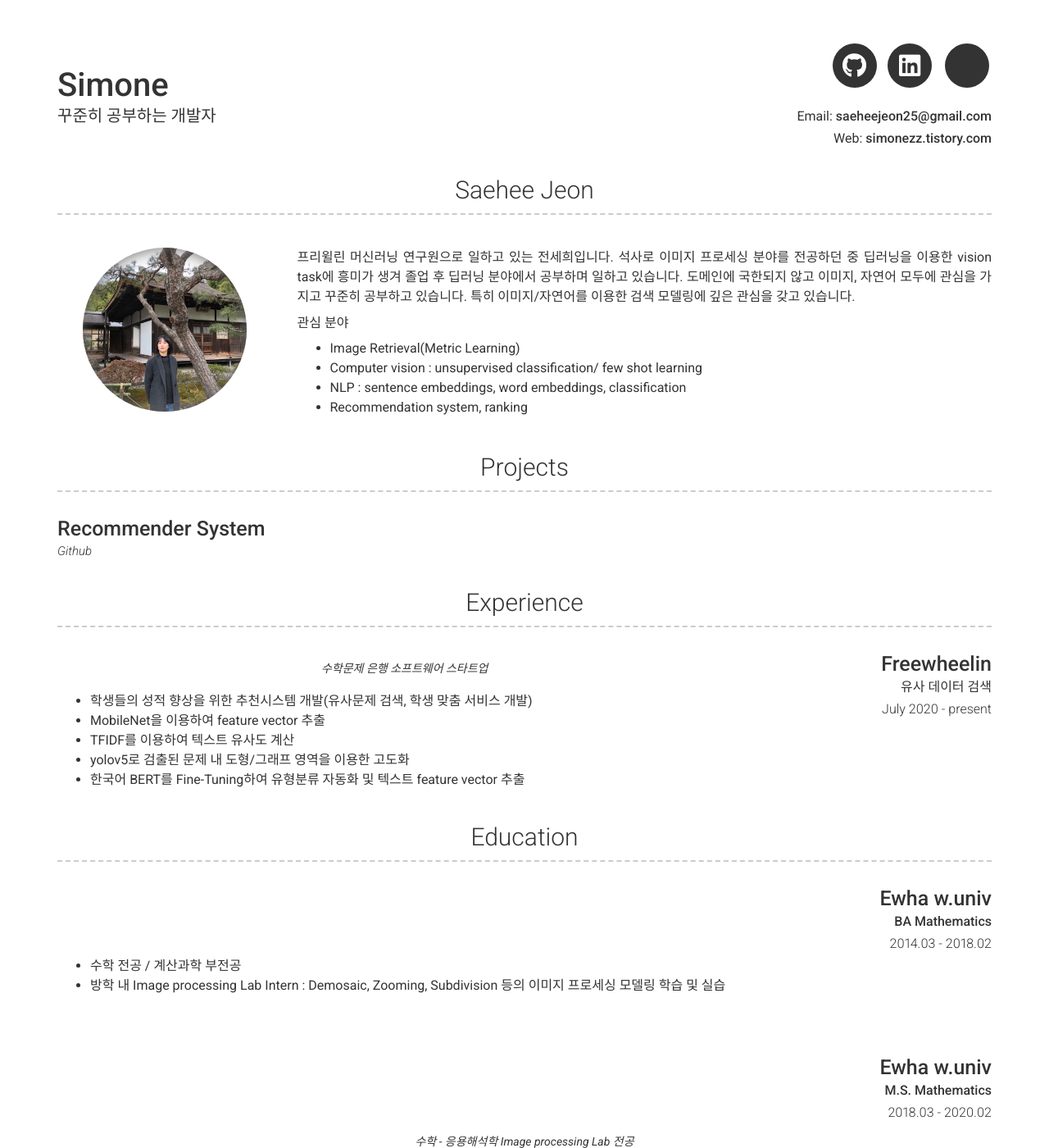
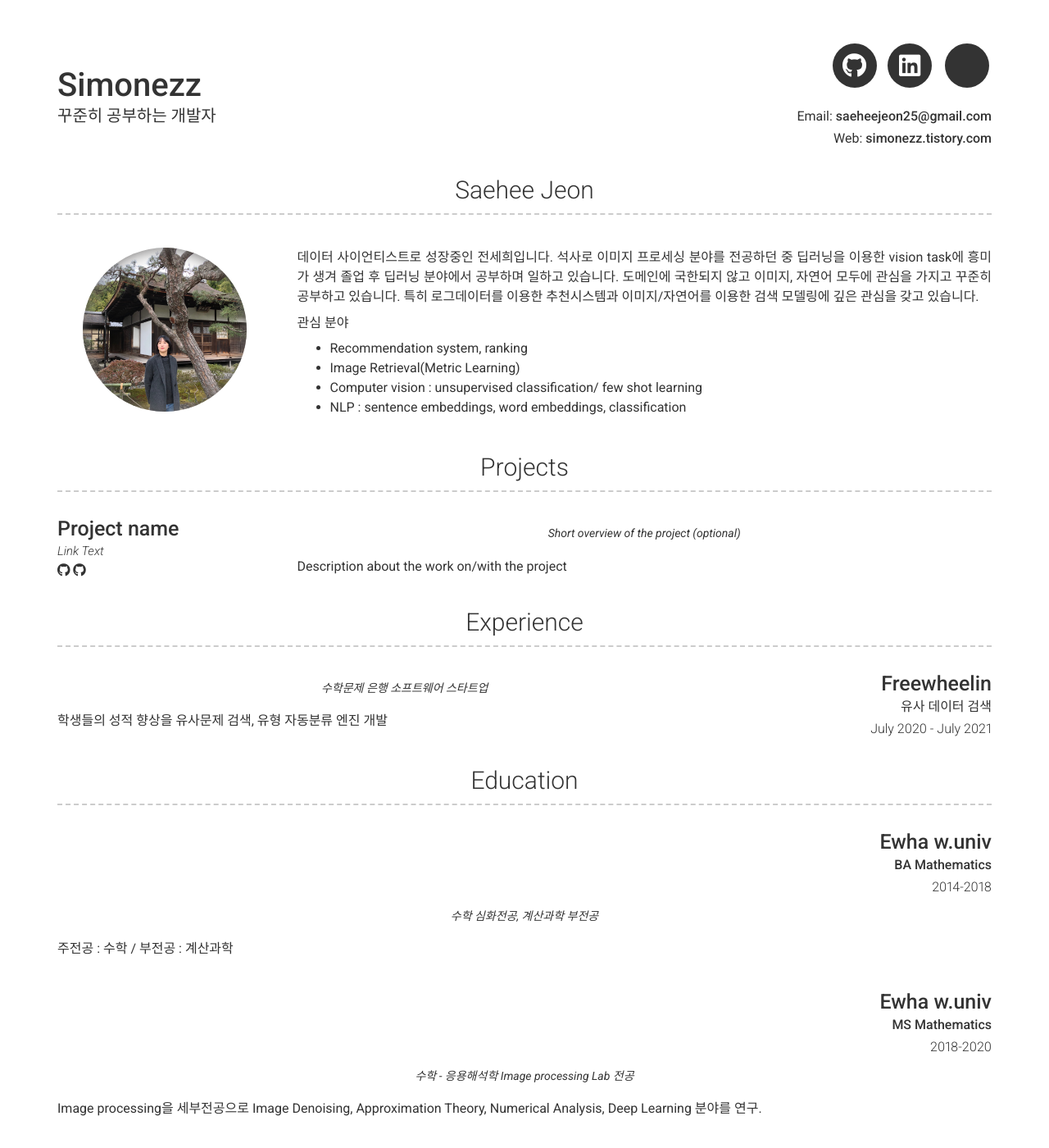
Before and after one commit to simonezz/simonezz.github.io, a Jekyll site: the page built from index.md, in a window 1280 px wide and 1400 px high. Shown: the whole window at 82% size. Built offline with Jekyll 4.4.1, drawn with Linux system fonts in a browser that asks for light colours; nearby versions of some CDN libraries; some of the changed text lies outside the part shown.

Commit message:
Update _config.yml

```diff
--- a/_config.yml
+++ b/_config.yml
@@ -6,7 +6,7 @@ repository: simonezz.github.io
 version: 2
 
 # Personal info
-name: Simone
+name: Simonezz
 title: 꾸준히 공부하는 개발자
 email: saeheejeon25@gmail.com
 # email_title: Email (Email title override)
@@ -42,64 +42,69 @@ additional_links:
 about_title: Saehee Jeon
 about_profile_image: images/profile.jpg
 about_content: | # this will include new lines to allow paragraphs
-  프리윌린 머신러닝 연구원으로 일하고 있는 전세희입니다.
+  데이터 사이언티스트로 성장중인 전세희입니다.
   석사로 이미지 프로세싱 분야를 전공하던 중 딥러닝을 이용한 vision task에 흥미가 생겨 졸업 후 딥러닝 분야에서 공부하며 일하고 있습니다.
-  도메인에 국한되지 않고 이미지, 자연어 모두에 관심을 가지고 꾸준히 공부하고 있습니다. 특히 이미지/자연어를 이용한 검색 모델링에 깊은 관심을 갖고 있습니다.
+  도메인에 국한되지 않고 이미지, 자연어 모두에 관심을 가지고 꾸준히 공부하고 있습니다. 특히 로그데이터를 이용한 추천시스템과 이미지/자연어를 이용한 검색 모델링에 깊은 관심을 갖고 있습니다.
 
 
   관심 분야
+  - Recommendation system, ranking
   - Image Retrieval(Metric Learning)
   - Computer vision : unsupervised classification/ few shot learning
   - NLP : sentence embeddings, word embeddings, classification
-  - Recommendation system, ranking
+
 
 content:
   - title: Projects # Title for the section
     layout: list # Type of content section (list/text)
     content:
       - layout: left
-        title: Recommender System
-        link: https://github.com/simonezz/RecSys
-        link_text: Github
+        title: Project name
+        link: Link to project (eg. sproogen.github.io/modern-resume-theme)(optional)
+        link_text: Link Text
+        additional_links:
+          - title:  Github page for project (eg. sproogen/modern-resume-theme)
+            icon: fab fa-github
+            url: Link to project (eg. sproogen.github.io/modern-resume-theme)(optional)
+          - title:  Github page for project (eg. sproogen/modern-resume-theme)
+            icon: fab fa-github
+            url: Link to project (eg. sproogen.github.io/modern-resume-theme)(optional)
+        quote: >
+          Short overview of the project (optional)
+        description: | # this will include new lines to allow paragraphs
+          Description about the work on/with the project
   - title: Experience
     layout: list
     content:
       - layout: right
         title: Freewheelin
         sub_title: 유사 데이터 검색
-        caption: July 2020 - present
+        caption: July 2020 - July 2021
         quote: >
           수학문제 은행 소프트웨어 스타트업
         description: | # this will include new lines to allow paragraphs
-          - 학생들의 성적 향상을 위한 추천시스템 개발(유사문제 검색, 학생 맞춤 서비스 개발)
-          - MobileNet을 이용하여 feature vector 추출
-          - TFIDF를 이용하여 텍스트 유사도 계산
-          - yolov5로 검출된 문제 내 도형/그래프 영역을 이용한 고도화
-          - 한국어 BERT를 Fine-Tuning하여 유형분류 자동화 및 텍스트 feature vector 추출
-
+          학생들의 성적 향상을 유사문제 검색, 유형 자동분류 엔진 개발
   - title: Education
     layout: list
     content:
       - layout: top-right
         title: Ewha w.univ
         sub_title: BA Mathematics
-        caption: 2014.03 - 2018.02
-        description: |
-           - 수학 전공 / 계산과학 부전공
-           - 방학 내 Image processing Lab Intern : Demosaic, Zooming, Subdivision 등의 이미지 프로세싱 모델링 학습 및 실습
-
-      - layout: top-left
+        caption: 2014-2018
+        quote: >
+          수학 심화전공, 계산과학 부전공
+        description: | # this will include new lines to allow paragraphs
+          주전공 : 수학 / 부전공 : 계산과학
 
       - layout: top-right
         title: Ewha w.univ
-        sub_title: M.S. Mathematics
-        caption: 2018.03 - 2020.02
+        sub_title: MS Mathematics
+        caption: 2018-2020
         quote: >
           수학 - 응용해석학 Image processing Lab 전공
         description: | # this will include new lines to allow paragraphs
-          - Image processing을 세부전공으로 Image Denoising, Approximation Theory,
-          - Numerical Analysis, Deep Learning 분야 학습/연구.
-          - 졸업 논문 : Improved Poisson-Gaussian Denoising Method Based on Weighted Nuclear Norm Minimization(Non Deep Learning)
+          Image processing을 세부전공으로 Image Denoising, Approximation Theory,
+          Numerical Analysis, Deep Learning 분야를 연구.
 
 
   - title: Interest
```
